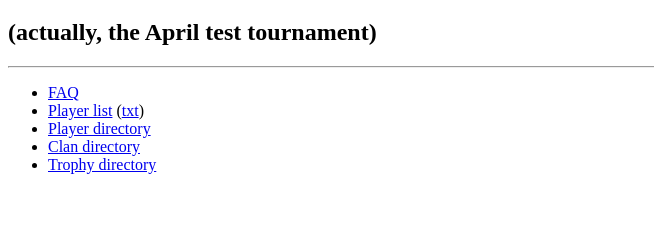
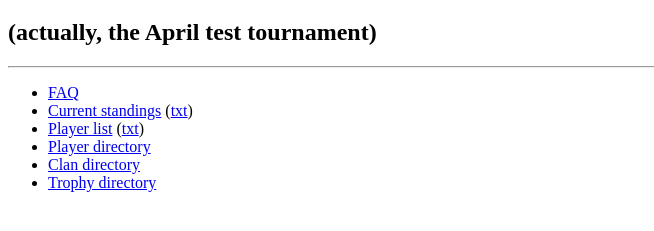
Before and after one commit to TAEB/JuneTournament, a plain HTML site: page index.html in a window 1280 px wide. Shown: the part 61-292 px from the top of the page, without its empty margins (0-654 px from the left). Drawn offline with Linux system fonts and the light colour scheme.

Commit message:
Link to scoreboard in index.html

```diff
--- a/index.html
+++ b/index.html
@@ -10,6 +10,7 @@
     <hr />
     <ul>
       <li><a href="faq.html">FAQ</a></li>
+      <li><a href="scoreboard.html">Current standings</a> (<a href="scoreboard.txt">txt</a>)</li>
       <li><a href="players.html">Player list</a> (<a href="players.txt">txt</a>)</li>
       <li><a href="player/">Player directory</a></li>
       <li><a href="clan/">Clan directory</a></li>
```
